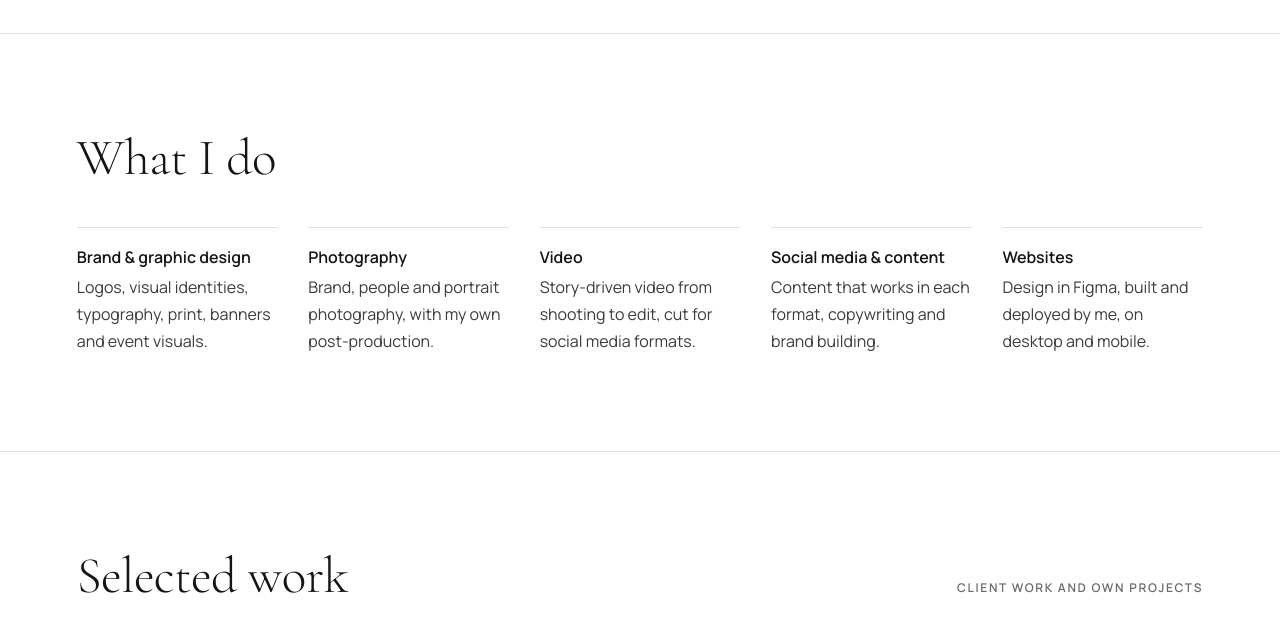
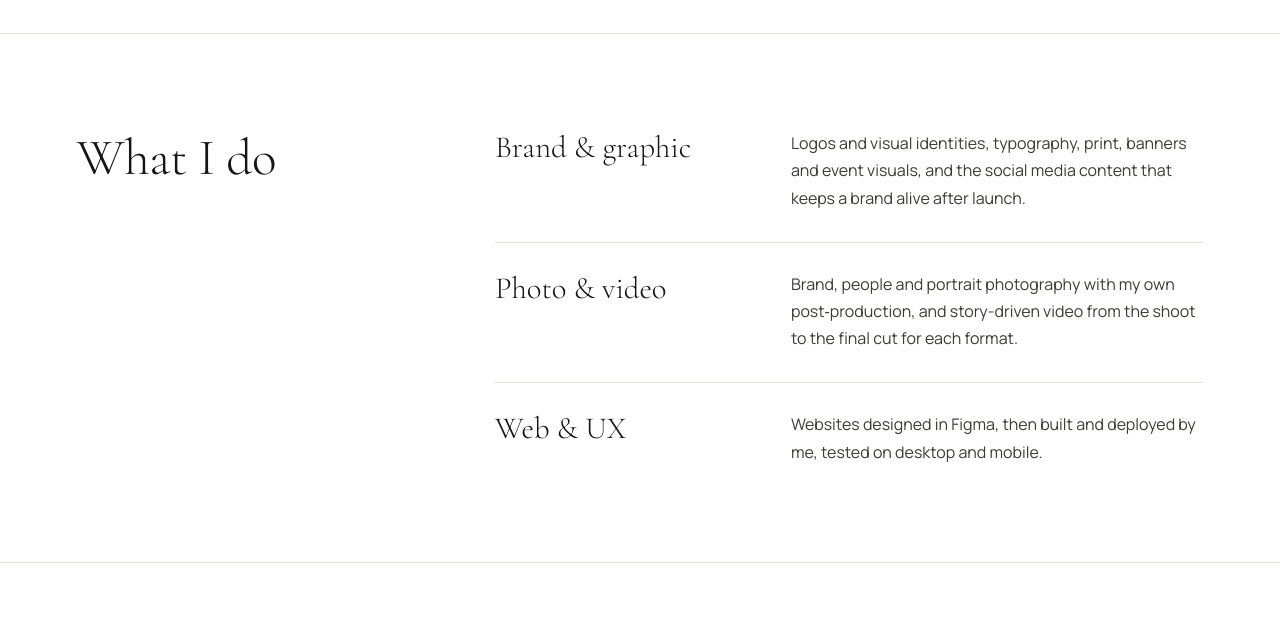
Before and after one commit to imgcode-art/innaguba-portfolio, a plain HTML site: page index.html in a window 1280 px wide. Shown: the part 660-1283 px from the top of the page. Drawn offline with Linux system fonts and the light colour scheme.

Commit message:
What I do: three disciplines matching the work filter; Není úklid card shows the detail section; photo-site button reads Visit innaguba.com
Co-Authored-By: Claude Opus 5.5 <noreply@anthropic.com>

```diff
--- a/assets/css/portfolio.css
+++ b/assets/css/portfolio.css
@@ -13,10 +13,16 @@
 .hero-actions .btn{width:290px;text-align:center}
 
 /* What I do: five disciplines on one line, numbered, hairline on top */
-.disc{list-style:none;display:grid;grid-template-columns:repeat(5,minmax(0,1fr));gap:clamp(20px,2.4vw,32px);margin:40px 0 0;padding:0}
-.disc li{padding-top:18px;border-top:1px solid var(--line)}
-.disc h3{margin:0 0 8px;font-family:var(--serif);font-weight:400;font-size:26px;line-height:1.15;color:var(--ink)}
-.disc p{font-size:15px}
+/* What I do: heading on the left, the same three disciplines as the work filter on the right */
+.disc-grid{display:grid;grid-template-columns:minmax(0,1fr) minmax(0,2fr);column-gap:clamp(32px,5vw,80px);align-items:start}
+.disc-grid .h2{margin:0}
+.disc{list-style:none;margin:0;padding:0}
+.disc li{display:grid;grid-template-columns:minmax(0,1fr) minmax(0,1.6fr);column-gap:clamp(24px,3vw,48px);padding:28px 0 30px;border-top:1px solid var(--line)}
+/* lines only between the disciplines, the section rules already frame the block */
+.disc li:first-child{border-top:0;padding-top:0}
+.disc li:last-child{padding-bottom:0}
+.disc h3{margin:0;font-family:var(--serif);font-weight:400;font-size:clamp(26px,2.4vw,32px);line-height:1.15;color:var(--ink)}
+.disc p{margin:0;max-width:52ch}
 
 .work-head{flex-wrap:wrap;gap:16px 32px}
 
@@ -71,14 +77,15 @@ html:not(.js) .wx-pool{display:grid;grid-template-columns:repeat(2,minmax(0,1fr)
 .site-foot .foot-bar{border-top:0;padding-top:32px}
 
 @media (max-width:1000px){
-  .disc{grid-template-columns:repeat(2,minmax(0,1fr))}
+  .disc-grid{grid-template-columns:1fr}
+  .disc-grid .h2{margin-bottom:36px}
 }
 @media (max-width:760px){
 }
 @media (max-width:640px){
   .hero-actions{align-self:stretch}
   .hero-actions .btn{width:100%;white-space:normal}
-  .disc{grid-template-columns:1fr}
+  .disc li{grid-template-columns:1fr;row-gap:10px}
   .strip3 img:nth-child(3){display:none}
   .strip3{grid-template-columns:1fr 1fr}
 }
@@ -117,7 +124,6 @@ body{font-size:16px;line-height:1.7}
 .contact-mail{font-size:clamp(34px,4.4vw,52px)}
 
 /* text */
-.disc h3{font-family:var(--sans);font-weight:600;font-size:16px;line-height:1.4;margin:0 0 6px}
 .disc p,.hero-foot p{font-size:16px}
 .facts{font-size:15px}
 .contact-note,.strip-text{font-size:16px}
--- a/index.html
+++ b/index.html
@@ -21,7 +21,7 @@
 <link rel="icon" href="assets/img/favicon-32.png?v=4" sizes="32x32" type="image/png">
 <link rel="apple-touch-icon" href="assets/img/apple-touch-icon.png">
 <link rel="stylesheet" href="assets/css/main.css?v=42">
-<link rel="stylesheet" href="assets/css/portfolio.css?v=18">
+<link rel="stylesheet" href="assets/css/portfolio.css?v=19">
 <script>document.documentElement.classList.add('js')</script>
 <script type="application/ld+json">{"@context":"https://schema.org","@type":"Person","name":"Inna Macháč Guba","jobTitle":"Graphic designer, photographer and videographer","url":"https://portfolio.innaguba.com/","image":"https://portfolio.innaguba.com/assets/img/portrait.webp","email":"mailto:innaguba@seznam.cz","address":{"@type":"PostalAddress","addressLocality":"Brno","addressCountry":"CZ"},"knowsLanguage":["en","cs","uk","ru"],"knowsAbout":["Graphic design","Brand identity","Photography","Video production","Social media content","AI tools","Web design","UX/UI"],"sameAs":["https://www.linkedin.com/in/inna-mach%C3%A1%C4%8D-guba/","https://www.behance.net/innaguba","https://github.com/imgcode-art","https://design.innaguba.com/"]}</script>
 </head>
@@ -62,14 +62,23 @@
 
 <section class="section" id="disciplines">
   <div class="wrap">
-    <h2 class="h2">What I do</h2>
-    <ol class="disc">
-      <li><h3>Brand &amp; graphic design</h3><p>Logos, visual identities, typography, print, banners and event visuals.</p></li>
-      <li><h3>Photography</h3><p>Brand, people and portrait photography, with my own post-production.</p></li>
-      <li><h3>Video</h3><p>Story-driven video from shooting to edit, cut for social media formats.</p></li>
-      <li><h3>Social media &amp; content</h3><p>Content that works in each format, copywriting and brand building.</p></li>
-      <li><h3>Websites</h3><p>Design in Figma, built and deployed by me, on desktop and mobile.</p></li>
-    </ol>
+    <div class="disc-grid">
+      <h2 class="h2">What I do</h2>
+      <ol class="disc">
+        <li>
+          <h3>Brand &amp; graphic</h3>
+          <p>Logos and visual identities, typography, print, banners and event visuals, and the social media content that keeps a brand alive after launch.</p>
+        </li>
+        <li>
+          <h3>Photo &amp; video</h3>
+          <p>Brand, people and portrait photography with my own post‑production, and story-driven video from the shoot to the final cut for each format.</p>
+        </li>
+        <li>
+          <h3>Web &amp; UX</h3>
+          <p>Websites designed in Figma, then built and deployed by me, tested on desktop and mobile.</p>
+        </li>
+      </ol>
+    </div>
   </div>
 </section>
 
@@ -127,7 +136,7 @@
           <span class="wline">A boiler service, seen through a thermal camera.</span>
         </a>
         <a class="wcard" href="work/neniuklid.html" data-cats="web">
-          <span class="wmedia shot"><img src="assets/img/neniuklid/home-desktop-800.webp" width="800" height="588" alt="The homepage of the Není úklid jako úklid redesign" loading="lazy"></span>
+          <span class="wmedia shot"><img src="assets/img/neniuklid/card-1200.webp" width="1200" height="800" alt="A section of the Není úklid jako úklid redesign: the headline Rozdíl je v detailech around black-and-white photos of a polished tap and sink" loading="lazy"></span>
           <span class="wmeta"><span class="wname">Není úklid jako úklid</span><span class="wtag">Web concept</span></span>
           <span class="wline">A cleaning company that doesn’t look like one.</span>
         </a>
@@ -141,7 +150,7 @@
     <h2 class="kicker">Photography · since 2014</h2>
     <p class="lead">12 years of photographing <span>people.</span></p>
     <p class="strip-text">Portraits, families and brand shoots under my own name, Inna Guba Foto&amp;Video. More photos and films are on my photo website.</p>
-    <a class="btn btn-night" href="https://innaguba.com" target="_blank" rel="noopener">See the photo website ↗</a>
+    <a class="btn btn-night" href="https://innaguba.com" target="_blank" rel="noopener">Visit innaguba.com ↗</a>
   </div>
 </section>
 
```
Also changed, not shown: assets/img/neniuklid/card-1200.webp (added).
